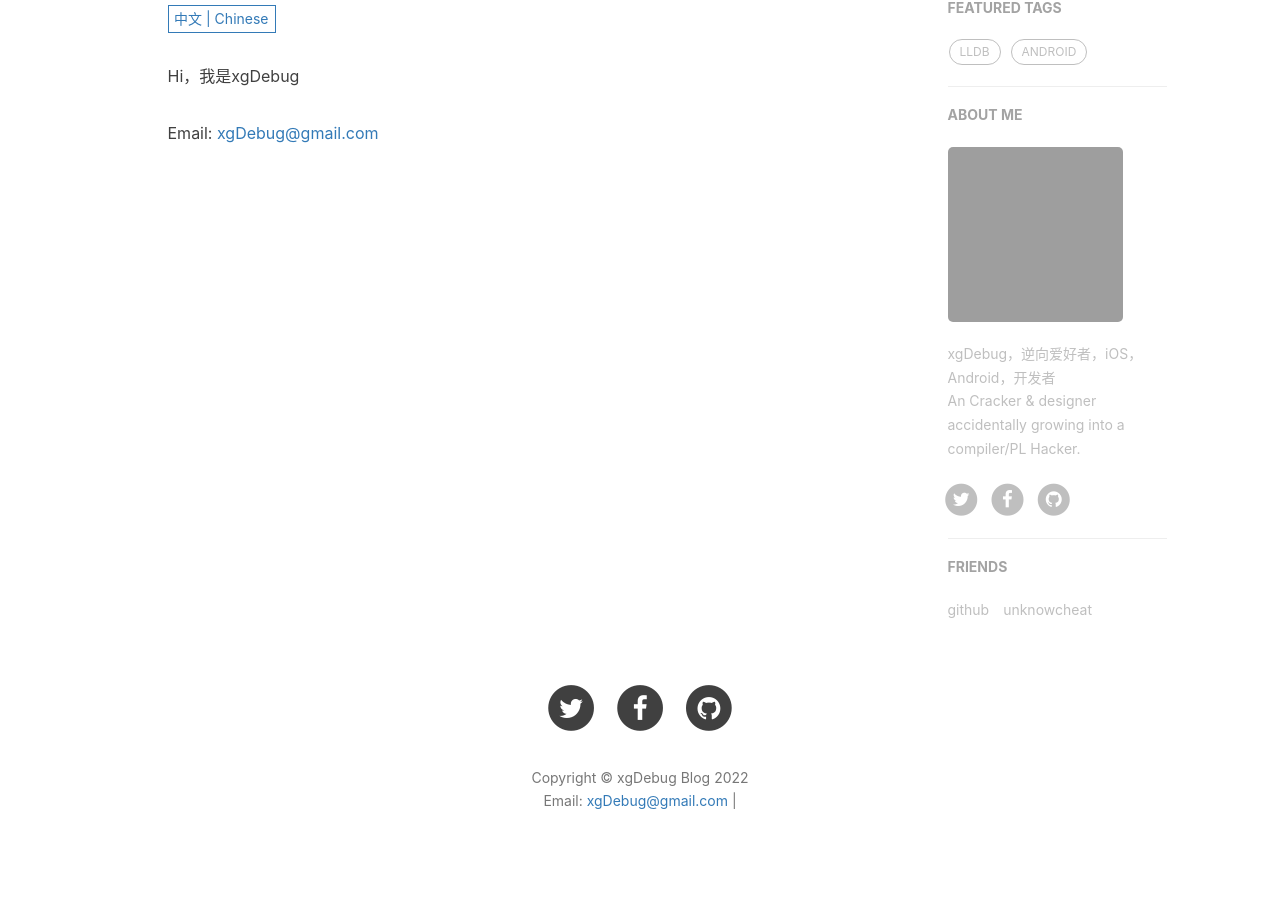
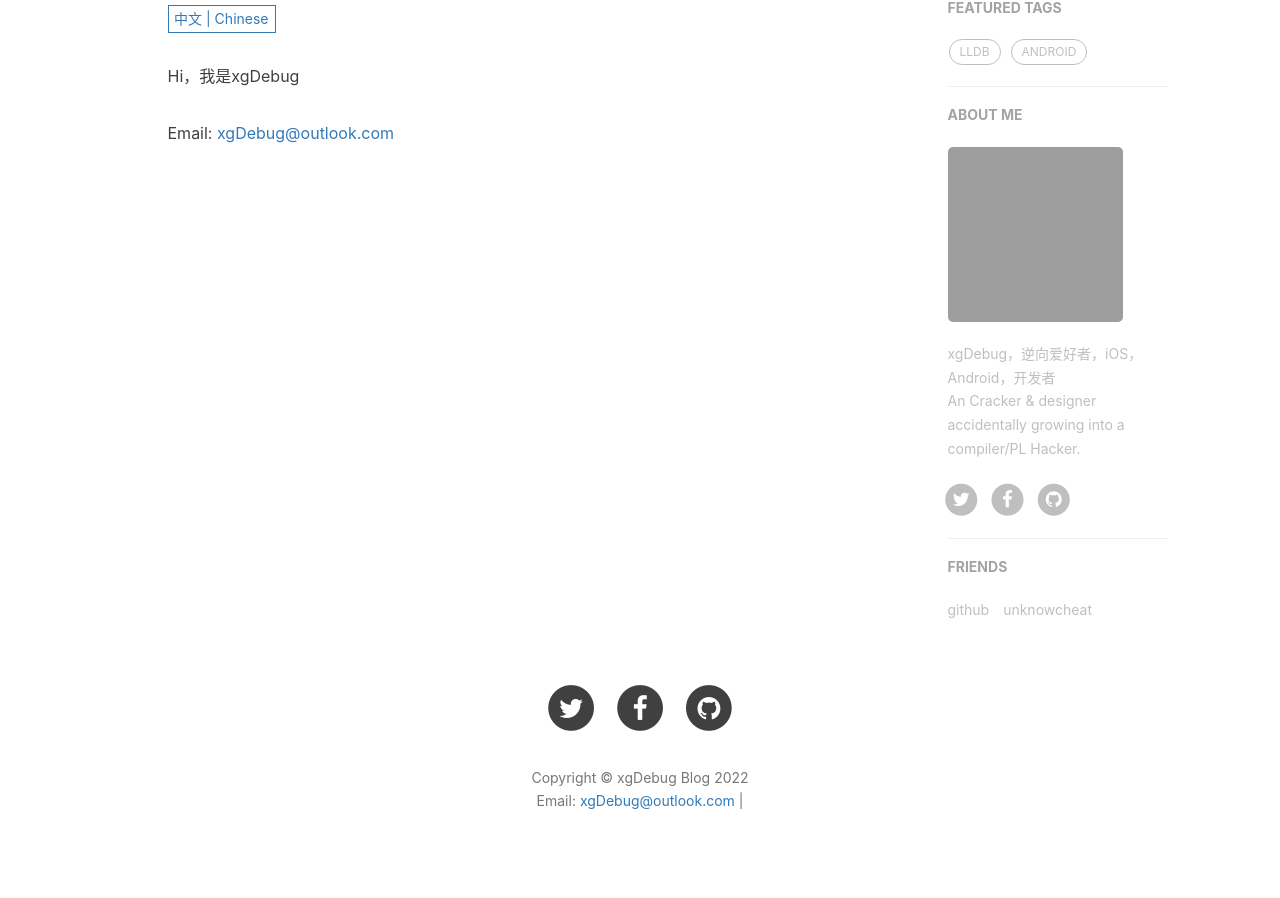
Before and after one commit to gamegrd/xgdebug.github.io, a Jekyll site: the page built from about.html, in a window 1280 px wide. Shown: the part 448-1346 px from the top of the page. Built offline with Jekyll 4.4.1, drawn with Linux system fonts in a browser that asks for light colours; nearby versions of some CDN libraries; comment, search, counter and statistics services are not loaded; grey boxes are pictures that could not be loaded.

Commit message:
change my email

```diff
--- a/_config.yml
+++ b/_config.yml
@@ -2,7 +2,7 @@
 title: xgDebug Blog
 SEOTitle: xgDebug的博客 | xgDebug
 header-img: img/home-bg.jpg
-email: xgDebug@gmail.com
+email: xgDebug@outlook.com
 description: "关于程序与设计、黑客与逆向 | Mobile Lover，Software Engineer，Crakcer | 这里是 @xgDebug 的个人博客，与你一起发现更大的世界。"
 keyword: "xgDebug, xgDebug的博客, 博客, 个人网站, 互联网, 破解, 逆向工程 Web, iOS, Android, Cracker "
 url: "https:/xgDebug.github.io"              # your host, for absolute URL
--- a/_includes/about/en.md
+++ b/_includes/about/en.md
@@ -1,3 +1,3 @@
 Hi, I am xgDebug
 
-Email: <xgDebug@gmail.com>
+Email: <xgDebug@outlook.com>
--- a/_includes/about/zh.md
+++ b/_includes/about/zh.md
@@ -1,4 +1,4 @@
 Hi，我是xgDebug
 
 
-Email: <xgDebug@gmail.com>
+Email: <xgDebug@outlook.com>
--- a/_includes/footer.html
+++ b/_includes/footer.html
@@ -9,7 +9,7 @@
                 <p class="copyright text-muted">
                     Copyright &copy; {{ site.title }} {{ site.time | date: '%Y' }}
                     <br>
-                    Email: <a href="mailto:xgDebug@gmail.com">xgDebug@gmail.com</a> |
+                    Email: <a href="mailto:xgDebug@outlook.com">xgDebug@outlook.com</a> |
                 </p>
             </div>
         </div>
--- a/package.json
+++ b/package.json
@@ -1,7 +1,7 @@
 {
     "name": "xgDebug-blog",
     "title": "xgDebug BLOG",
-    "author": "xgDebug <xgDebug@gmail.com>",
+    "author": "xgDebug <xgDebug@outlook.com>",
     "version": "1.8.2",
     "homepage": "http://xgDebug.github.io",
     "repository": {
```
